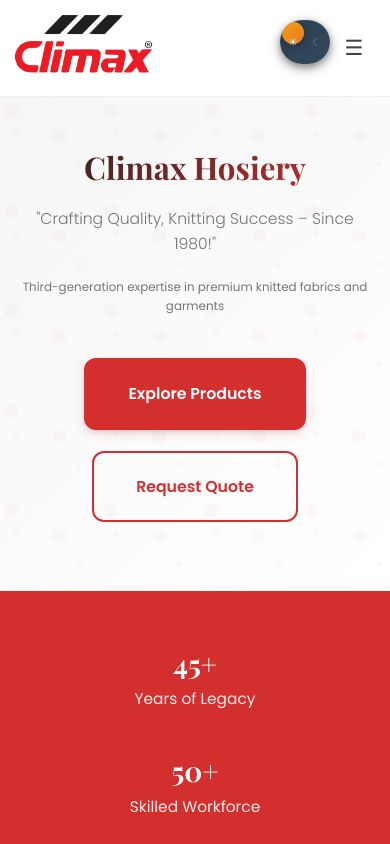
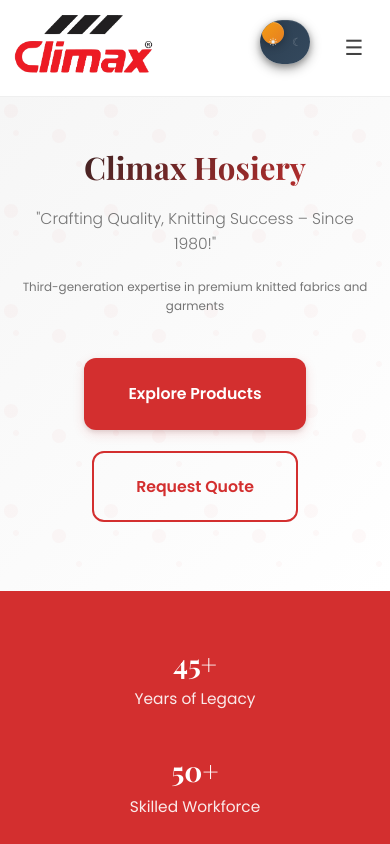
Before and after one commit to aneesworkspace1/climax-hoisr, a website built with Vite: page index.html in a window 390 px wide. Shown: the top 844 px of the page. Built offline with nearby package versions, Linux system fonts and the light colour scheme; files whose address does not match are found by name.

Commit message:
Updated dark-mode.css

```diff
--- a/css/dark-mode.css
+++ b/css/dark-mode.css
@@ -401,7 +401,7 @@
   .dark-mode-toggle {
     position: fixed;
     top: 20px;
-    right: 60px;
+    right: 80px;
     width: 50px;
     height: 26px;
     z-index: 1004;
```
